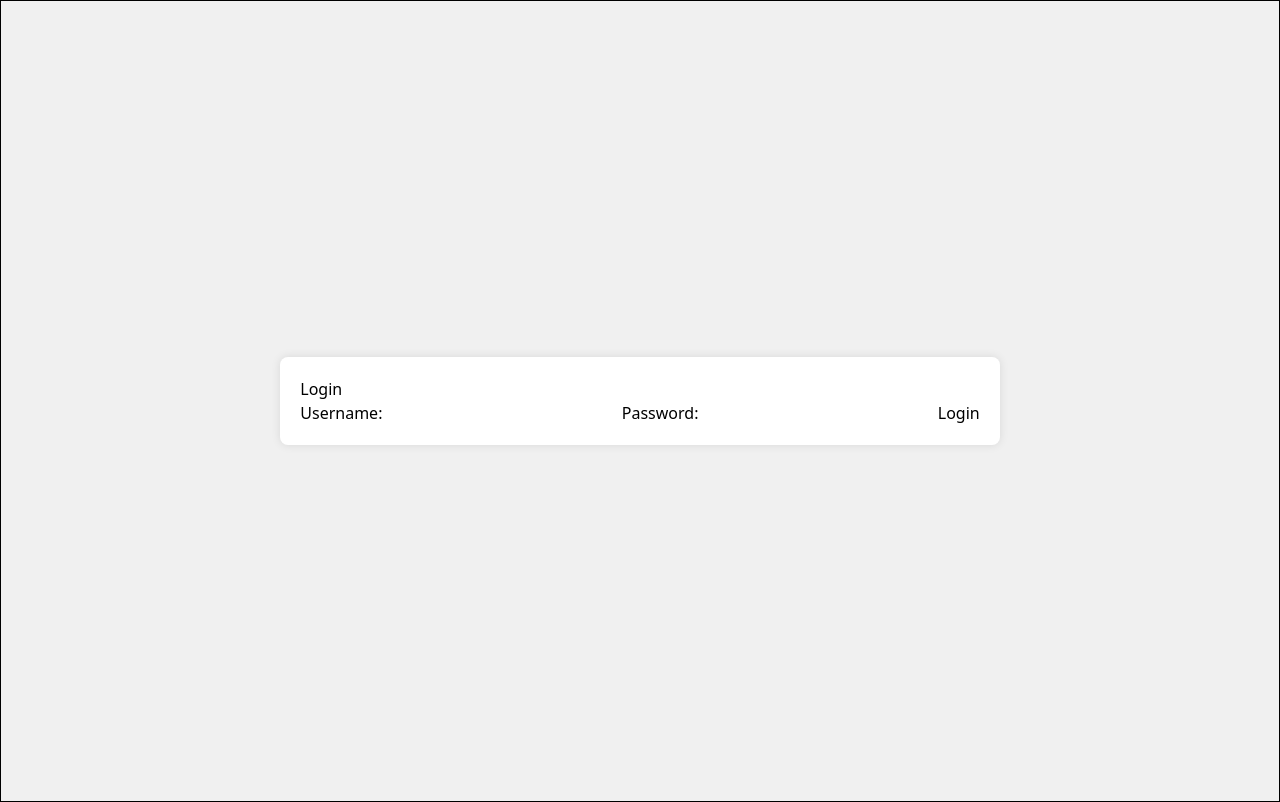
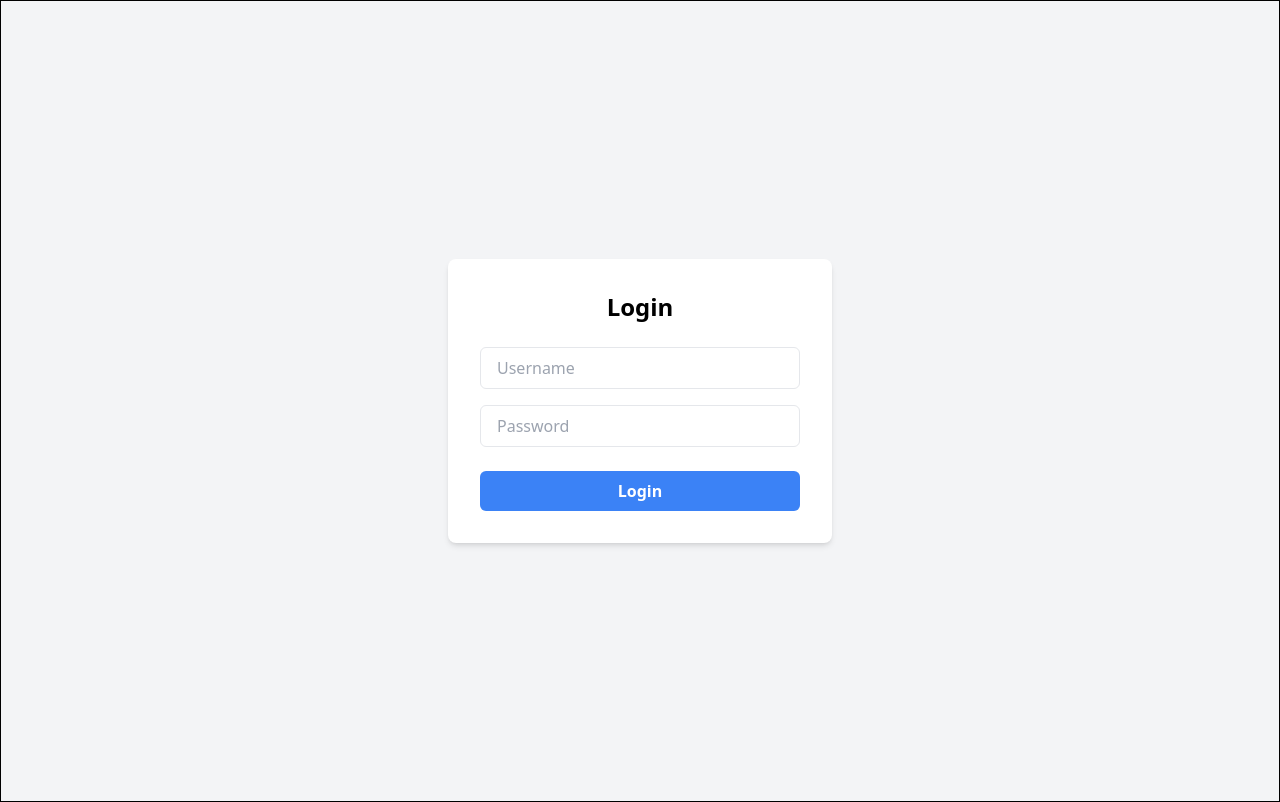
Before and after one commit to FrenzyVJN/Hack-Your-LMS, a SvelteKit app: page /sql in a window 1280 px wide. Built offline with nearby package versions, Linux system fonts and the light colour scheme.

Commit message:
some ui rework

```diff
--- a/src/routes/+page.svelte
+++ b/src/routes/+page.svelte
@@ -1,7 +1,23 @@
-<nav class="bg-gray-800 text-white p-4">
-  <ul class="flex justify-center space-x-6">
-    <li><a href="/idor" class="hover:text-gray-400">IDOR</a></li>
-    <li><a href="https://ddos-attack.vercel.app/" class="hover:text-gray-400">DDoS</a></li>
-    <li><a href="/sql" class="hover:text-gray-400">SQL Injection</a></li>
-  </ul>
-</nav>
+<main class="bg-gray-800 text-white flex flex-col items-center justify-center min-h-screen">
+	<p class="text-3xl mb-8">CyberSecurity Teacher</p>
+	<div class="grid grid-cols-1 md:grid-cols-3 gap-6">
+		<a
+			href="/idor"
+			class="block bg-gray-700 hover:bg-gray-600 text-center p-8 rounded-lg shadow-md transition duration-300"
+		>
+			<span class="text-xl">IDOR</span>
+		</a>
+		<a
+			href="https://ddos-attack.vercel.app/"
+			class="block bg-gray-700 hover:bg-gray-600 text-center p-8 rounded-lg shadow-md transition duration-300"
+		>
+			<span class="text-xl">DDoS</span>
+		</a>
+		<a
+			href="/sql"
+			class="block bg-gray-700 hover:bg-gray-600 text-center p-8 rounded-lg shadow-md transition duration-300"
+		>
+			<span class="text-xl">SQL Injection</span>
+		</a>
+	</div>
+</main>
--- a/src/routes/sql/+page.svelte
+++ b/src/routes/sql/+page.svelte
@@ -1,21 +1,21 @@
 <script>
-    import { onMount } from "svelte";
+	import { onMount } from 'svelte';
 
 	let currentView = 'login'; // To switch between login and main app
 	let username = '';
 	let password = '';
 	let loginMessage = '';
-    let id = "001";
-    let tab = "home";
-    let content = "";
+	let id = '001';
+	let tab = 'home';
+	let content = '';
 	let isAdmin = false;
-    let selectedUserId = "";
-    let newRole = "";
+	let selectedUserId = '';
+	let newRole = '';
 
 	// Simulated database for login
 	const usersDb = {
-        "admin": "adminpassword",
-        "user": "userpassword"
+		admin: 'adminpassword',
+		user: 'userpassword'
 	};
 
 	function handleLogin() {
@@ -27,7 +27,10 @@
 		if (usersDb[username] === password) {
 			loginMessage = 'Login successful!';
 			currentView = 'main';
-        } else if (username === "admin' OR '1'='1" || username === "admin' OR 1=1;-" && password != "") {
+		} else if (
+			username === "admin' OR '1'='1" ||
+			(username === "admin' OR 1=1;-" && password != '')
+		) {
 			loginMessage = 'Login successful! (SQL Injection case)';
 			currentView = 'main';
 		} else {
@@ -38,13 +41,13 @@
 		if (tab === buttonId) {
 			return;
 		}
-        if (buttonId === "profile") {
+		if (buttonId === 'profile') {
 			updateContent();
-            tab = "user/" + buttonId + "?id=" + id;
+			tab = 'user/' + buttonId + '?id=' + id;
 			content = userData[id]
 				? `Name: ${userData[id].name}<br>Email: ${userData[id].email}<br>Role: ${userData[id].role}`
-                : "No user data available.";
-        } else if (buttonId === "admin") {
+				: 'No user data available.';
+		} else if (buttonId === 'admin') {
 			tab = buttonId;
 			content = `Admin Controls`;
 		} else {
@@ -52,7 +55,7 @@
 			content = `Content for ${buttonId}`;
 		}
 		console.log(`Button clicked: ${buttonId}`);
-        document.getElementById("url").value = `lms.snuchennai.edu.in/${tab}`;
+		document.getElementById('url').value = `lms.snuchennai.edu.in/${tab}`;
 	}
 
 	function handleInputChange(event) {
@@ -63,14 +66,14 @@
 			content = `Name: ${userData[id].name}<br>Email: ${userData[id].email}<br>Role: ${userData[id].role}`;
 			getRole();
 		} else {
-            content = "No user data available.";
+			content = 'No user data available.';
 		}
 		console.log(`ID extracted: ${id}`);
 		console.log(`Input changed: ${url}`);
 	}
 
 	function handleKeyPress(event) {
-        if (event.key === "Enter") {
+		if (event.key === 'Enter') {
 			console.log(`Enter key pressed: ${event.target.value}`);
 		}
 	}
@@ -100,7 +103,7 @@
 
 	function getRole() {
 		const userRole = userData[id].role;
-        if (userRole === "Admin") {
+		if (userRole === 'Admin') {
 			isAdmin = true;
 		} else {
 			isAdmin = false;
@@ -108,48 +111,35 @@
 	}
 </script>
 
-<style>
-    .browser-button.active {
-        background-color: #0066ff;
-    }
-    .content {
-        border: 1px solid #ddd;
-        padding: 16px;
-        margin-top: 16px;
-        background-color: #f9f9f9;
-    }
-    select {
-        display: block;
-        margin-bottom: 10px;
-    }
-    .login-container {
-        display: flex;
-        flex-direction: column;
-        align-items: center;
-        justify-content: center;
-        height: 100vh;
-        background-color: #f0f0f0;
-    }
-    .login-form {
-        background: white;
-        padding: 20px;
-        border-radius: 8px;
-        box-shadow: 0 0 10px rgba(0, 0, 0, 0.1);
-    }
-</style>
-
 <main class="min-h-screen w-screen border border-black bg-white">
 	{#if currentView === 'login'}
-        <div class="login-container">
-            <div class="login-form">
-                <h2>Login</h2>
-                <label for="username">Username:</label>
-                <input id="username" type="text" bind:value={username} />
-                <label for="password">Password:</label>
-                <input id="password" type="password" bind:value={password} />
-                <button on:click={handleLogin}>Login</button>
+		<div class="flex items-center justify-center h-screen bg-gray-100">
+			<div class="bg-white p-8 rounded-lg shadow-md w-96">
+				<h2 class="text-2xl font-bold mb-6 text-center">Login</h2>
+				<input
+					id="username"
+					type="text"
+					placeholder="Username"
+					bind:value={username}
+					class="w-full px-4 py-2 border rounded-md focus:outline-none focus:ring-2 focus:ring-blue-500 mb-4"
+				/>
+
+				<input
+					id="password"
+					type="password"
+					placeholder="Password"
+					bind:value={password}
+					class="w-full px-4 py-2 border rounded-md focus:outline-none focus:ring-2 focus:ring-blue-500 mb-6"
+				/>
+
+				<button
+					on:click={handleLogin}
+					class="w-full bg-blue-500 text-white font-bold py-2 px-4 rounded-md hover:bg-blue-600 transition duration-300"
+					>Login</button
+				>
+
 				{#if loginMessage}
-                    <p>{loginMessage}</p>
+					<p class="text-red-500 mt-4 text-center">{loginMessage}</p>
 				{/if}
 			</div>
 		</div>
@@ -164,48 +154,95 @@
 				id="url"
 				type="text"
 				value="lms.snuchennai.edu.in/home"
-                class="border rounded-md p-2 w-full max-w-4xl mx-auto"
+				class="border rounded-md p-2 w-full max-w-4xl mx-auto focus:outline-none focus:ring-2 focus:ring-blue-500"
 				on:change={handleInputChange}
 				on:keydown={handleKeyPress}
 			/>
 		</div>
 
 		<div class="flex-1 overflow-auto">
-            <div class="border border-gray-300 p-4">
-                <button id="home" class="underline px-2 py-1" on:click={() => handleButtonClick('home')}>Home</button>
-                <button id="profile" class="ml-4 underline px-2 py-1" on:click={() => handleButtonClick('profile')}>Profile</button>
-                <button id="course" class="ml-4 underline px-2 py-1" on:click={() => handleButtonClick('course')}>Courses</button>
-                <button id="assignment" class="ml-4 underline px-2 py-1" on:click={() => handleButtonClick('assignment')}>Assignments</button>
-                <button id="grades" class="ml-4 underline px-2 py-1" on:click={() => handleButtonClick('grades')}>Grades</button>
-                <button id="resources" class="ml-4 underline px-2 py-1" on:click={() => handleButtonClick('resources')}>Resources</button>
-                <button id="settings" class="ml-4 underline px-2 py-1" on:click={() => handleButtonClick('settings')}>Settings</button>
+			<div class="border border-gray-300 p-4 flex flex-wrap space-x-4">
+				<button
+					id="home"
+					class="underline px-2 py-1 text-blue-600 hover:text-blue-800"
+					on:click={() => handleButtonClick('home')}>Home</button
+				>
+				<button
+					id="profile"
+					class="underline px-2 py-1 text-blue-600 hover:text-blue-800"
+					on:click={() => handleButtonClick('profile')}>Profile</button
+				>
+				<button
+					id="course"
+					class="underline px-2 py-1 text-blue-600 hover:text-blue-800"
+					on:click={() => handleButtonClick('course')}>Courses</button
+				>
+				<button
+					id="assignment"
+					class="underline px-2 py-1 text-blue-600 hover:text-blue-800"
+					on:click={() => handleButtonClick('assignment')}>Assignments</button
+				>
+				<button
+					id="grades"
+					class="underline px-2 py-1 text-blue-600 hover:text-blue-800"
+					on:click={() => handleButtonClick('grades')}>Grades</button
+				>
+				<button
+					id="resources"
+					class="underline px-2 py-1 text-blue-600 hover:text-blue-800"
+					on:click={() => handleButtonClick('resources')}>Resources</button
+				>
+				<button
+					id="settings"
+					class="underline px-2 py-1 text-blue-600 hover:text-blue-800"
+					on:click={() => handleButtonClick('settings')}>Settings</button
+				>
 				{#if isAdmin}
-                    <button id="admin" class="ml-4 underline px-2 py-1" on:click={() => handleButtonClick('admin')}>Admin</button>
+					<button
+						id="admin"
+						class="underline px-2 py-1 text-blue-600 hover:text-blue-800"
+						on:click={() => handleButtonClick('admin')}>Admin</button
+					>
 				{/if}
 			</div>
-            <div class="content">
+			<div class="content border border-gray-300 p-4 bg-white rounded-lg mt-4">
 				{@html content}
 			</div>
 			{#if tab === 'admin'}
-                <div class="content">
-                    <h2>Admin Controls</h2>
-                    <label for="userSelect">Select User:</label>
-                    <select id="userSelect" on:change={handleUserSelect}>
+				<div class="content border border-gray-300 p-4 bg-white rounded-lg mt-4">
+					<h2 class="text-xl font-bold mb-4">Admin Controls</h2>
+					<label for="userSelect" class="block text-gray-700 font-medium mb-2">Select User:</label>
+					<select
+						id="userSelect"
+						on:change={handleUserSelect}
+						class="w-full px-4 py-2 border rounded-md focus:outline-none focus:ring-2 focus:ring-blue-500 mb-4"
+					>
 						<option value="">Select User</option>
 						{#each Object.keys(userData) as uid}
 							<option value={uid}>{userData[uid].name}</option>
 						{/each}
 					</select>
-                    <label for="roleSelect">Change Role to:</label>
-                    <select id="roleSelect" on:change={handleRoleSelect}>
+
+					<label for="roleSelect" class="block text-gray-700 font-medium mb-2"
+						>Change Role to:</label
+					>
+					<select
+						id="roleSelect"
+						on:change={handleRoleSelect}
+						class="w-full px-4 py-2 border rounded-md focus:outline-none focus:ring-2 focus:ring-blue-500 mb-4"
+					>
 						<option value="Student">Student</option>
 						<option value="Teacher">Teacher</option>
 						<option value="Admin">Admin</option>
 					</select>
-                    <button on:click={confirmRoleChange}>Confirm</button>
+
+					<button
+						on:click={confirmRoleChange}
+						class="bg-green-500 text-white font-bold py-2 px-4 rounded-md hover:bg-green-600 transition duration-300"
+						>Confirm</button
+					>
 				</div>
 			{/if}
-            <div></div>
 		</div>
 	{/if}
 </main>
```
Lines whose indentation alone changed are shown as unchanged.
